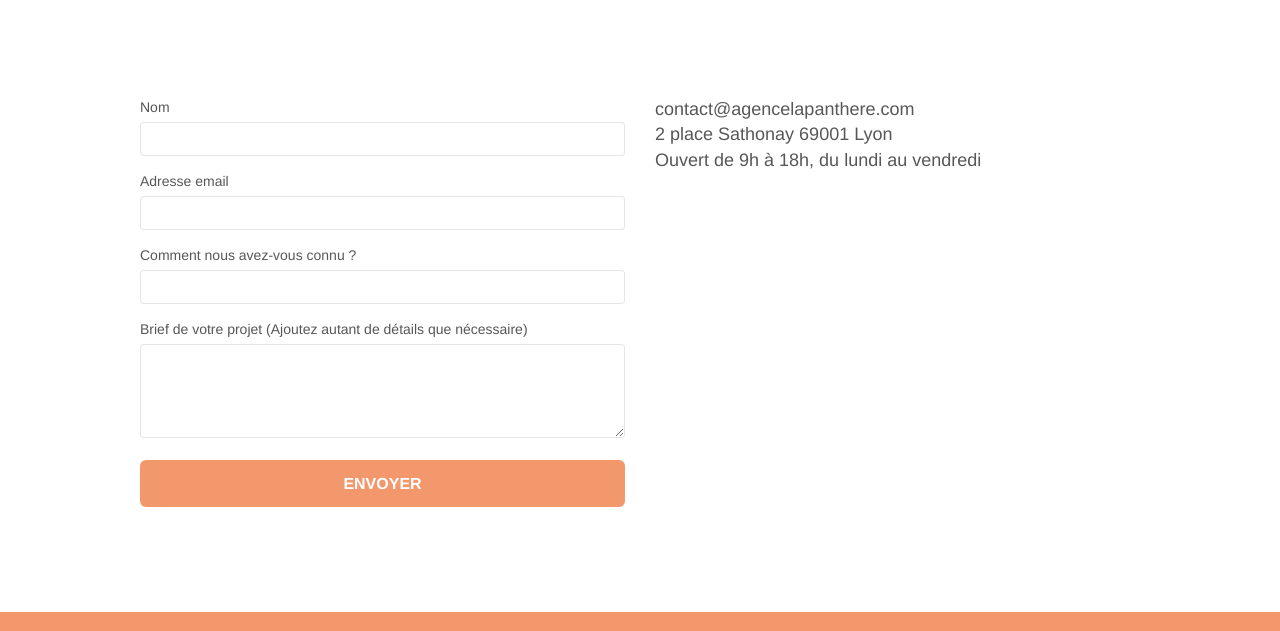
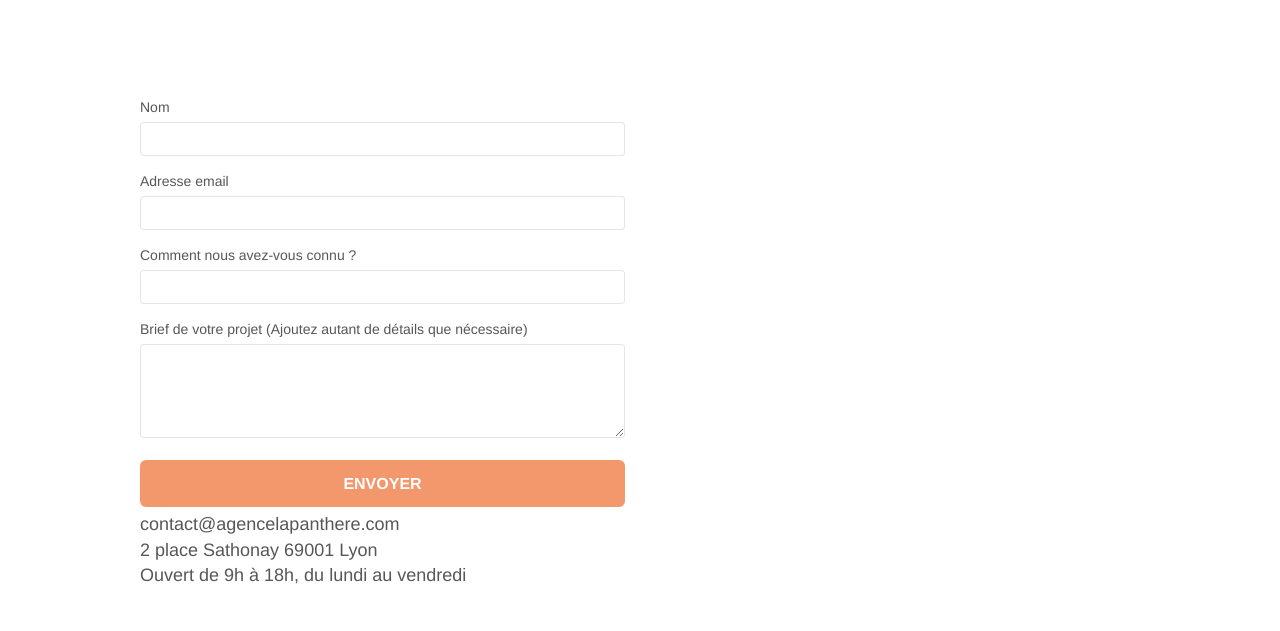
Before and after one commit to Kayangray/P4_Cezac_Clement_122022, a plain HTML site: page contact.html in a window 1280 px wide. Shown: the part 499-1130 px from the top of the page. Drawn offline with Linux system fonts and the light colour scheme.

Commit message:
flexPageContact

```diff
--- a/contact.html
+++ b/contact.html
@@ -107,7 +107,7 @@
         <!-- bloc-7 -->
         <div class="bloc bgc-white l-bloc" id="bloc-7">
           <div class="container bloc-lg">
-            <div class="row">
+            <div class="row contact-row">
               <div class="col-sm-6">
                 <form
                   id="form_1"
--- a/style.css
+++ b/style.css
@@ -753,6 +753,11 @@ h4 {
   margin-top: 50px;
 }
 
+.contact-row {
+  display: flex;
+  flex-direction: column;
+}
+
 .avatar {
   box-shadow: 0px 4px 9px rgba(0, 0, 0, 0.3);
 }
```
